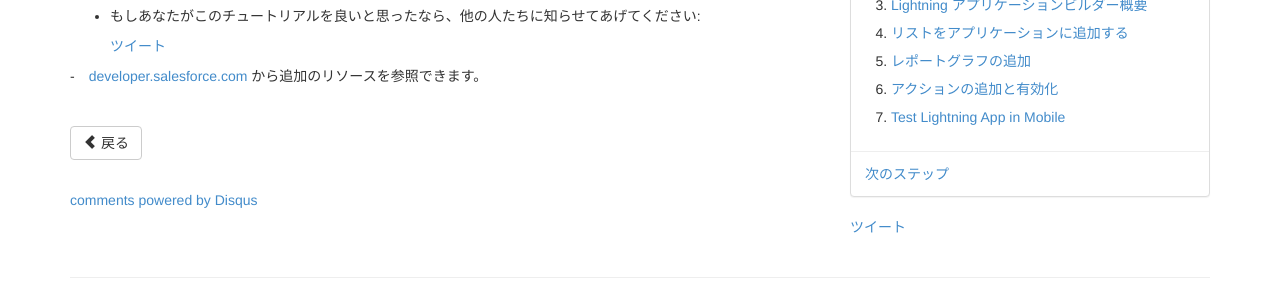
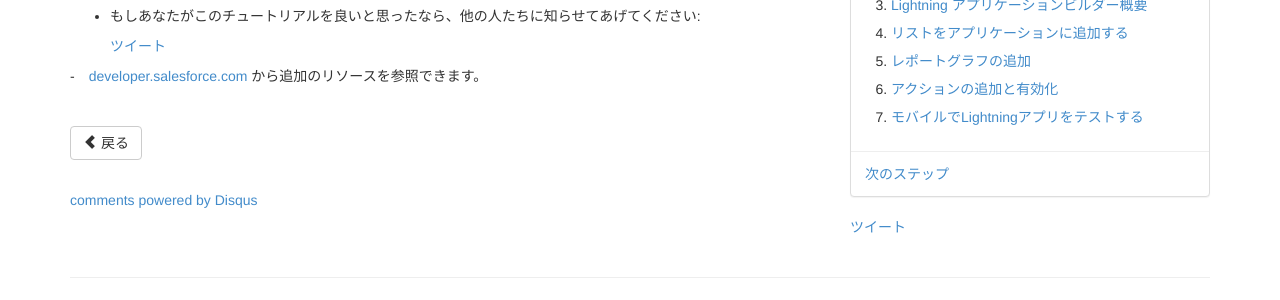
Before and after one commit to SalesforceDevelopersJapan/lightning-app-builder-tutorial, a Jekyll site: the page built from next.md, in a window 1280 px wide. Shown: the part 215-515 px from the top of the page. Built offline with Jekyll 4.4.1, drawn with Linux system fonts in a browser that asks for light colours; Markdown is read by kramdown in place of the engine named in the settings; comment, search, counter and statistics services are not loaded.

Commit message:
Fix Typo

```diff
--- a/_layouts/module.html
+++ b/_layouts/module.html
@@ -44,7 +44,7 @@
                 <li><a href="create-lightning-application.html">リストをアプリケーションに追加する<a></li>
                 <li><a href="create-contactlist-component.html">レポートグラフの追加</a></li>
                 <li><a href="create-searchbar-component.html">アクションの追加と有効化</a></li>
-                <li><a href="create-contactdetails-component.html">Test Lightning App in Mobile</a></li>
+                <li><a href="create-contactdetails-component.html">モバイルでLightningアプリをテストする</a></li>
             </ol>
             <hr/>
             <div style="margin: -8px 0 12px 14px">
```
